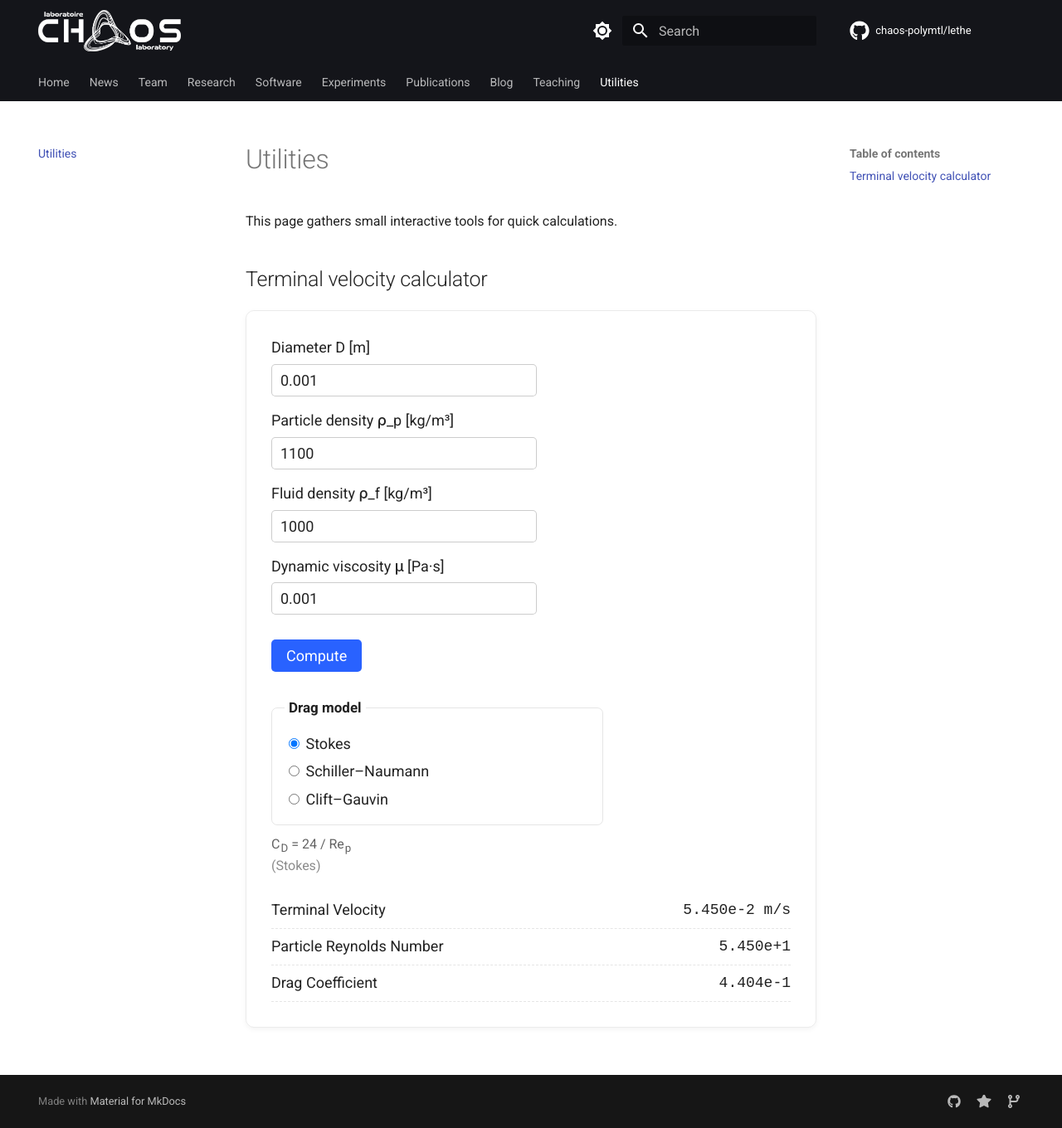
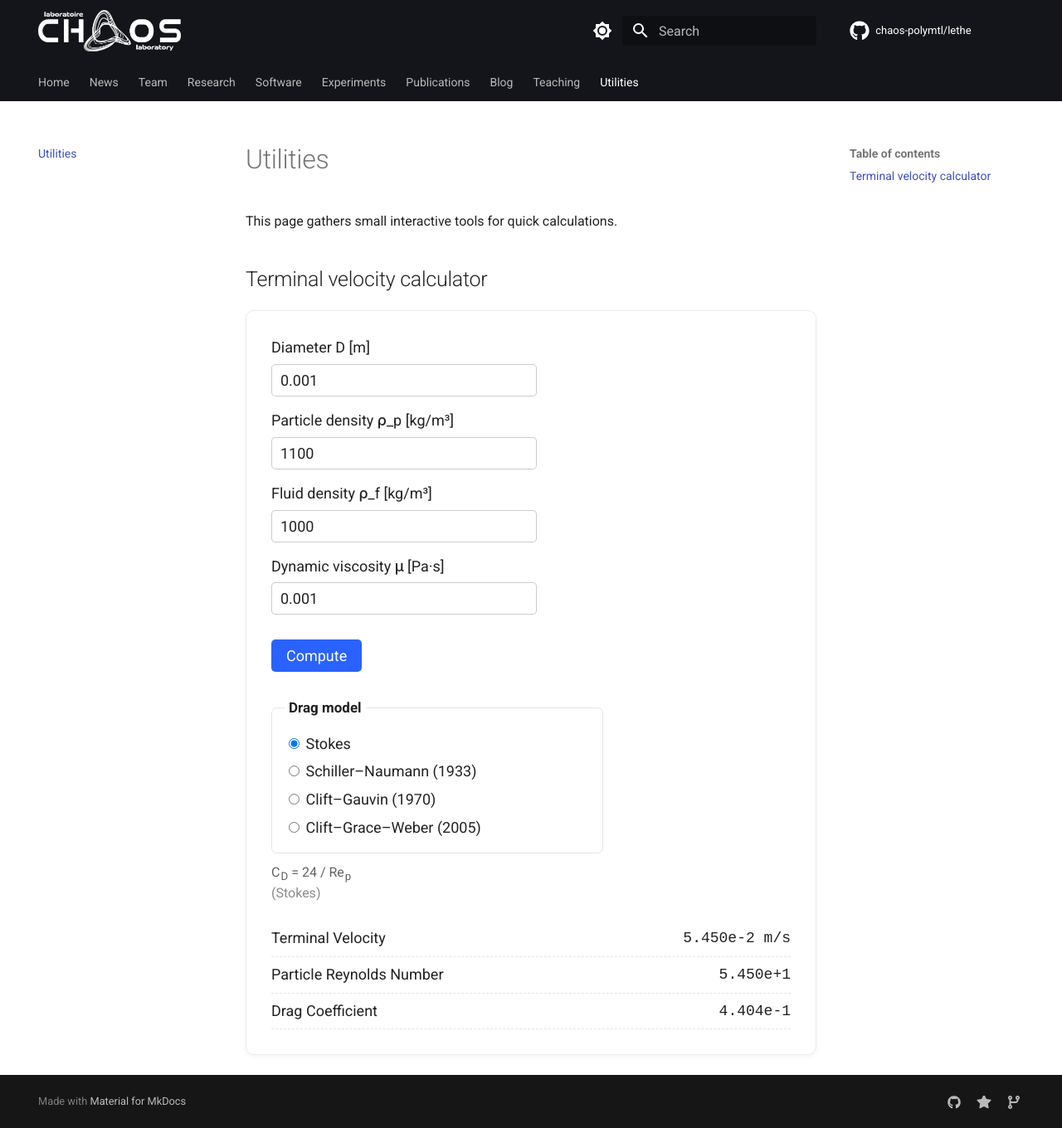
Before and after one commit to chaos-polymtl/chaos-lab, an MkDocs documentation site: the page built from docs/tools.md, in a window 1280 px wide and 1360 px high. Shown: the whole window at 83% size. Built offline with MkDocs 1.6.1 and Material for MkDocs 9.7.7, drawn with Linux system fonts in a browser that asks for light colours; a script that is not in the unit is left out; comment, search, counter and statistics services are not loaded.

Commit message:
Add Another drag model.

```diff
--- a/docs/js/drag-calculator.js
+++ b/docs/js/drag-calculator.js
@@ -41,6 +41,19 @@
         return (24.0 / Re) * (1.0 + 0.15 * Math.pow(Re, 0.687));
       }
       return 0.44;
+    }
+    if (model === "clift-grace-weber") {
+      // Piecewise CD,0 correlation
+      if (Re <= 20.0) {
+        // CD,0 = 24/Re [1 + 0.1315 Re^(0.82 – 0.05 log10 Re)]
+        return (
+          (24.0 / Re) *
+          (1.0 + 0.1315 * Math.pow(Re, 0.82 - 0.05 * Math.log10(Re)))
+        );
+        }
+
+        // CD,0 = 24/Re [1 + 0.1935 Re^0.6305], Re >= 20
+        return (24.0 / Re) * (1.0 + 0.1935 * Math.pow(Re, 0.6305));
     }
 
     // Default: Stokes
@@ -91,6 +104,20 @@
         "24 / Re<sub>p</sub> · (1 + 0.15 Re<sub>p</sub><sup>0.687</sup>)" +
         " + 0.42 / (1 + 42500 Re<sub>p</sub><sup>-1.16</sup>)" +
         "<br><span style='opacity:0.75'>(Clift–Gauvin)</span>"
+      );
+    }
+
+    if (model === "clift-grace-weber") {
+      return (
+      "<span style='font-size:0.8em'>" +
+        "C<sub>D</sub> = " +
+        "<br>&nbsp;&nbsp;24 / Re<sub>p</sub> · [1 + 0.1315 Re<sub>p</sub>" +
+          "<sup>0.82 - 0.05&nbsp;log<sub>10</sub>Re<sub>p</sub></sup>], " +
+          "if Re<sub>p</sub> &#8804; 20," +
+        "<br>&nbsp;&nbsp;24 / Re<sub>p</sub> · [1 + 0.1935 Re<sub>p</sub>" +
+        "<sup>0.6305</sup>], if Re<sub>p</sub> &#8805; 20" +
+      "</span>" +
+      "<span style='opacity:0.75'> <br>&nbsp;&nbsp; (Clift–Grace–Weber)</span>"
       );
     }
 
--- a/docs/tools.md
+++ b/docs/tools.md
@@ -45,12 +45,17 @@
 
         <label>
           <input type="radio" name="drag_model" value="schiller-naumann">
-          Schiller–Naumann
+          Schiller–Naumann (1933)
         </label>
 
         <label>
           <input type="radio" name="drag_model" value="clift-gauvin">
-          Clift–Gauvin
+          Clift–Gauvin (1970)
+        </label>
+
+        <label>
+          <input type="radio" name="drag_model" value="clift-grace-weber">
+          Clift–Grace–Weber (2005)
         </label>
       </fieldset>
 
```
